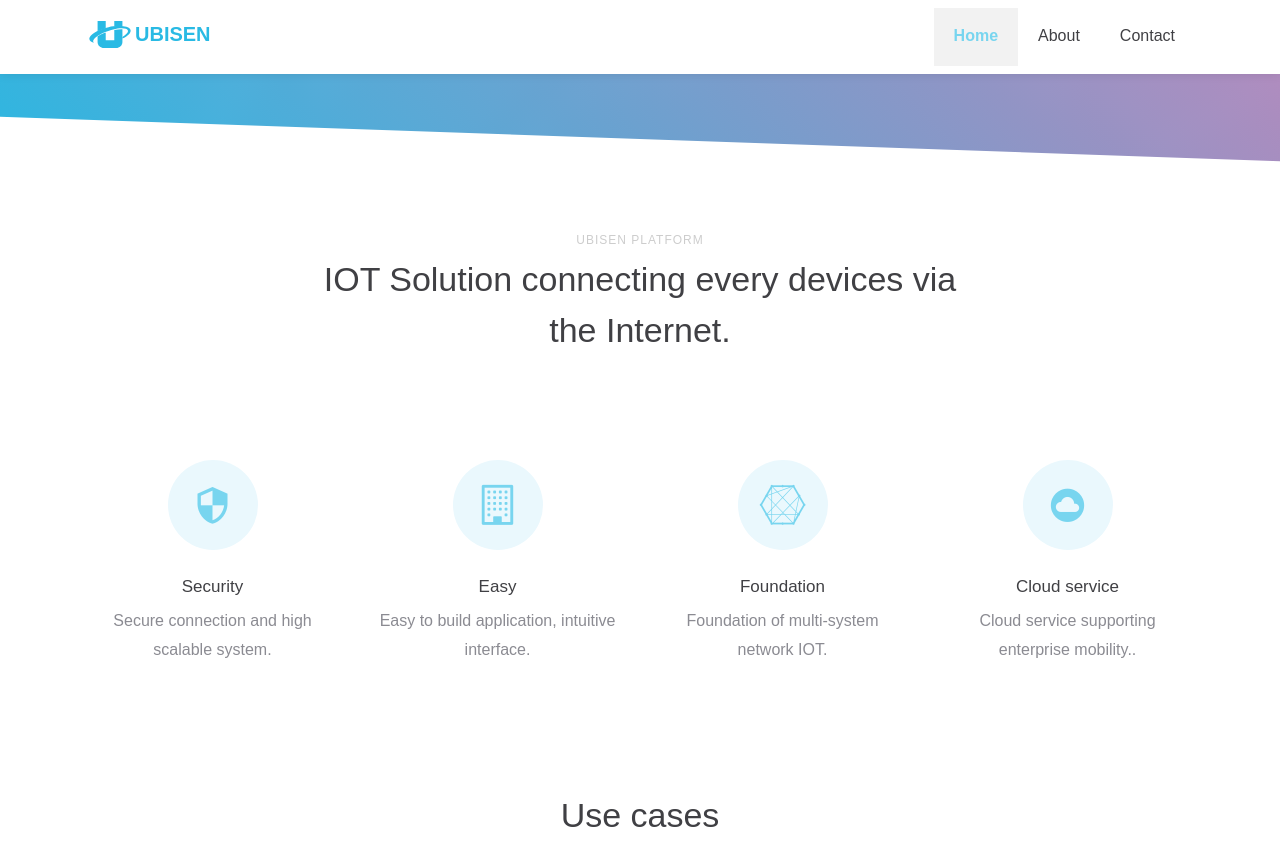
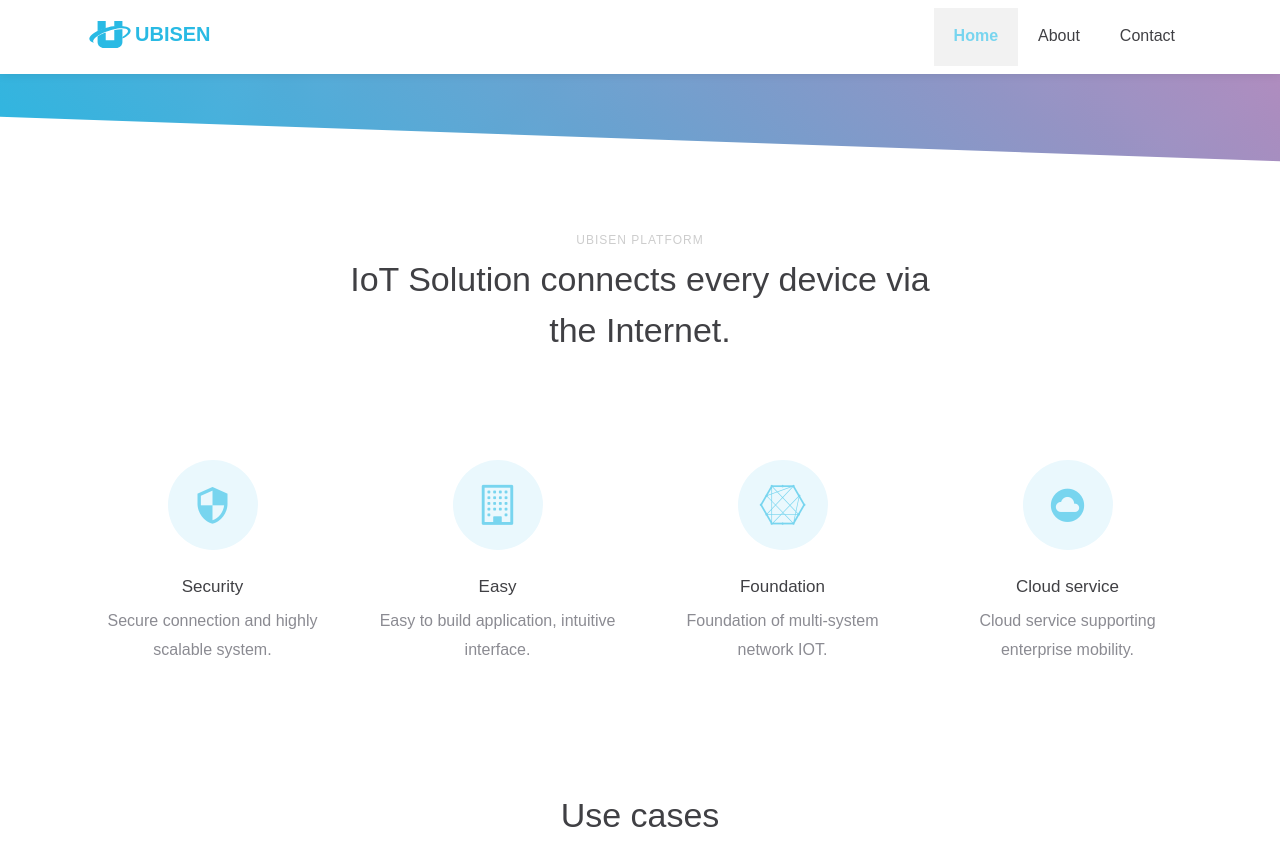
Before and after one commit to ubisen/ubisen.github.io, a Jekyll site: the page built from index.html, in a window 1280 px wide and 900 px high, scrolled down 591 px. Shown: the top 866 px of the window. Built offline with Jekyll 4.4.1, drawn with Linux system fonts in a browser that asks for light colours; some web fonts are replaced.

Commit message:
Update block-4-en.yaml

```diff
--- a/_data/home/block-4-en.yaml
+++ b/_data/home/block-4-en.yaml
@@ -1,12 +1,12 @@
 title: Ubisen Platform
-description: IOT Solution connecting every devices via the Internet.
+description: IoT Solution connects every device via the Internet.
 contents:
   - title: Security
     url: /
     image: /
     icon: icon-security
     header:
-    description: Secure connection and high scalable system.
+    description: Secure connection and highly scalable system.
 
   - title: Easy
     url: /
@@ -27,4 +27,4 @@ contents:
     image: /
     header:
     icon: icon-cloud_circle
-    description: Cloud service supporting enterprise mobility..
+    description: Cloud service supporting enterprise mobility.
```
